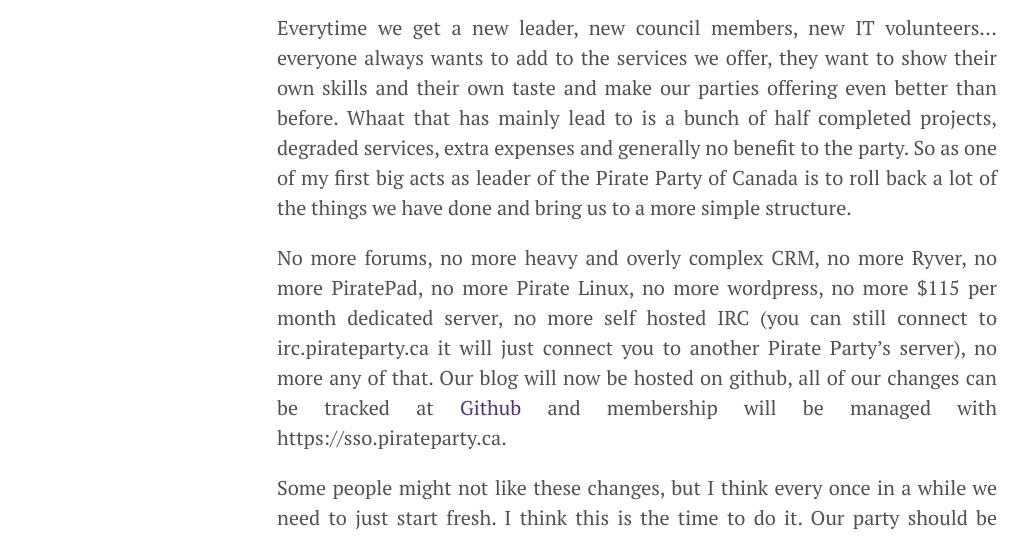
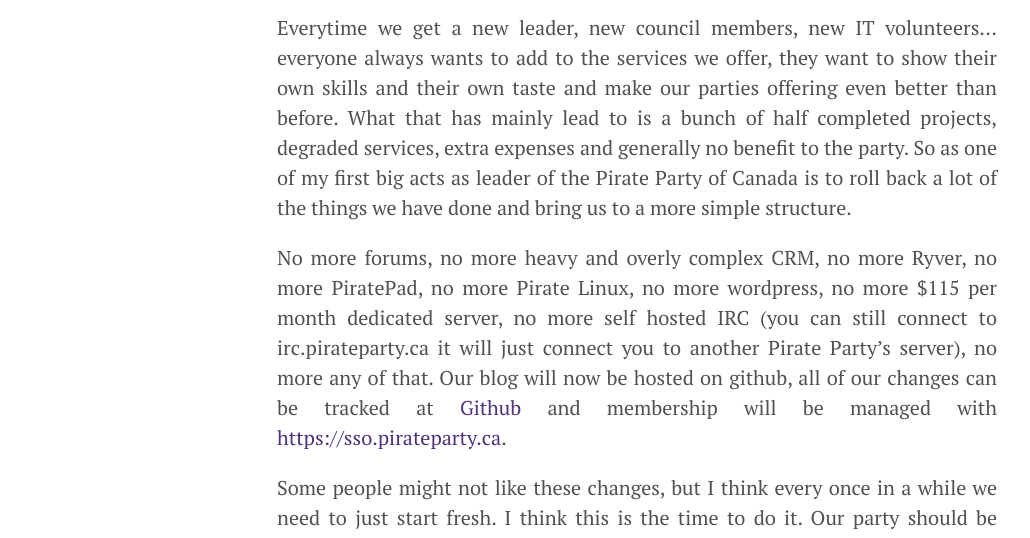
Before and after one commit to piratepartyca/piratepartyca.github.io, a Jekyll site: the page built from _posts/2016-10-26-downsizing.md, in a window 1280 px wide. Shown: the part 250-788 px from the top of the page, without its empty margins (3-1033 px from the left). Built offline with Jekyll 4.4.1, drawn with Linux system fonts in a browser that asks for light colours; nearby versions of some CDN libraries.

Commit message:
Update 2016-10-26-downsizing.md
Spelling

```diff
--- a/_posts/2016-10-26-downsizing.md
+++ b/_posts/2016-10-26-downsizing.md
@@ -6,9 +6,9 @@
 image:
 ---
 
-Everytime we get a new leader, new council members, new IT volunteers... everyone always wants to add to the services we offer, they want to show their own skills and their own taste and make our parties offering even better than before. Whaat that has mainly lead to is a bunch of half completed projects, degraded services, extra expenses and generally no benefit to the party. So as one of my first big acts as leader of the Pirate Party of Canada is to roll back a lot of the things we have done and bring us to a more simple structure.
+Everytime we get a new leader, new council members, new IT volunteers... everyone always wants to add to the services we offer, they want to show their own skills and their own taste and make our parties offering even better than before. What that has mainly lead to is a bunch of half completed projects, degraded services, extra expenses and generally no benefit to the party. So as one of my first big acts as leader of the Pirate Party of Canada is to roll back a lot of the things we have done and bring us to a more simple structure.
 
-No more forums, no more heavy and overly complex CRM, no more Ryver, no more PiratePad, no more Pirate Linux, no more wordpress, no more $115 per month dedicated server, no more self hosted IRC (you can still connect to irc.pirateparty.ca it will just connect you to another Pirate Party's server), no more any of that. Our blog will now be hosted on github, all of our changes can be tracked at [Github](https://github.com/piratepartyca/piratepartyca.github.io) and membership will be managed with https://sso.pirateparty.ca.
+No more forums, no more heavy and overly complex CRM, no more Ryver, no more PiratePad, no more Pirate Linux, no more wordpress, no more $115 per month dedicated server, no more self hosted IRC (you can still connect to irc.pirateparty.ca it will just connect you to another Pirate Party's server), no more any of that. Our blog will now be hosted on github, all of our changes can be tracked at [Github](https://github.com/piratepartyca/piratepartyca.github.io) and membership will be managed with [https://sso.pirateparty.ca](https://sso.pirateparty.ca).
 
 Some people might not like these changes, but I think every once in a while we need to just start fresh. I think this is the time to do it. Our party should be focused on advocating policy and rallying our members and not spending time and energy (we don't have) on maintaining our own version of a live-editable pastebin.  Going forward our energy is going to be spent on outreach to you, our members, and to the public in general. We are talking about important topics, and it's time we start getting that message out there.
 
```
